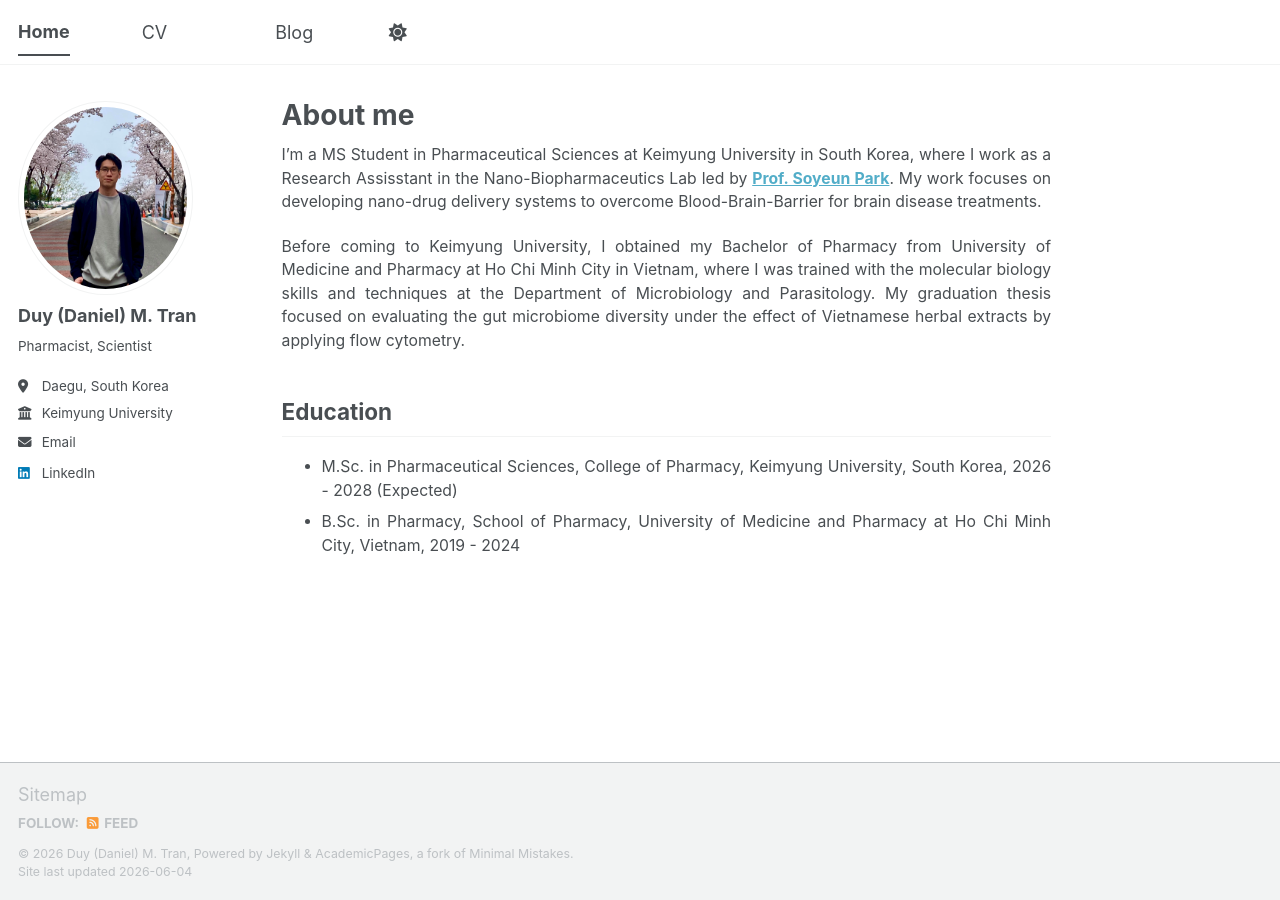
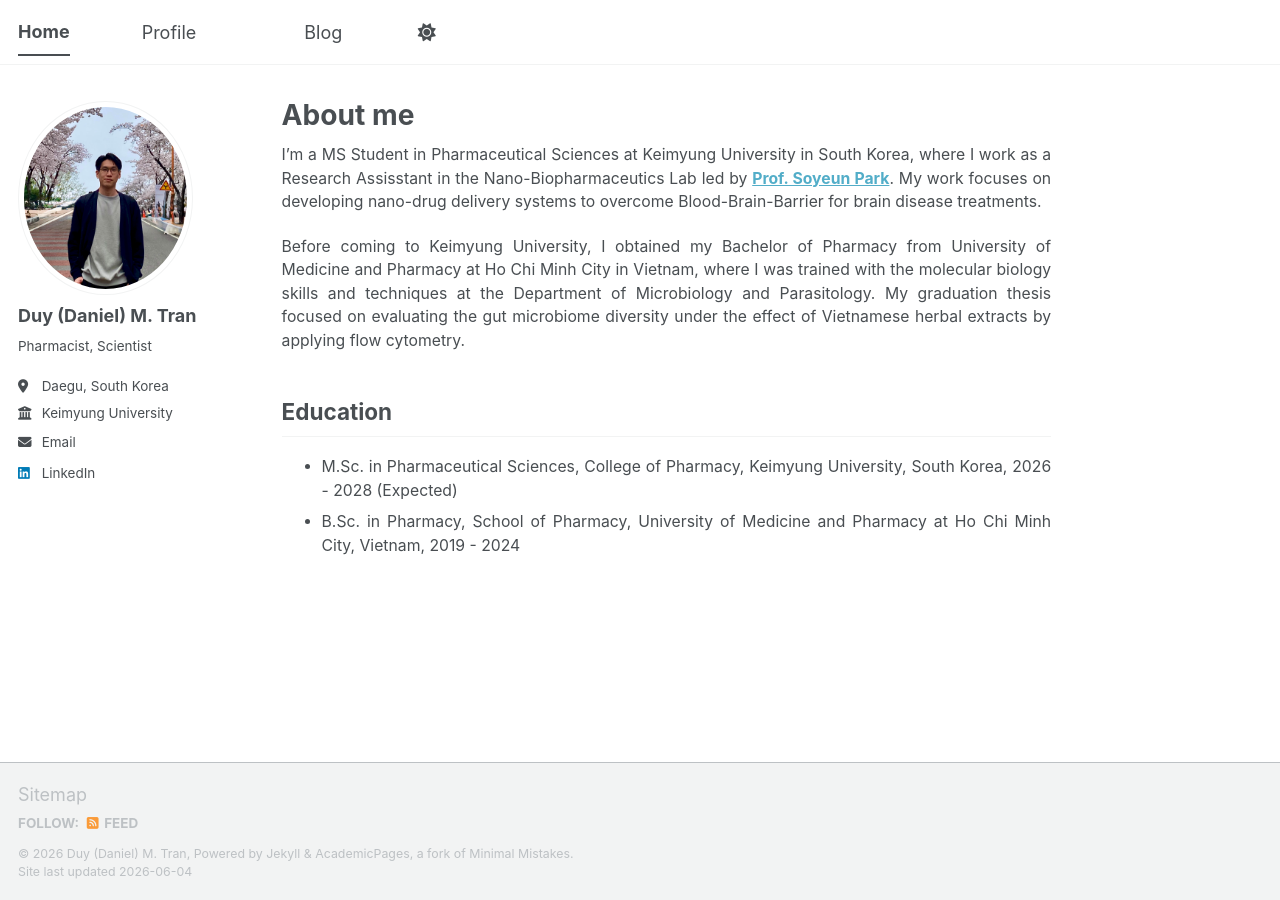
Before and after one commit to tranminhduy-git/tmduy.github.io, a Jekyll site: the page built from _pages/about.md, in a window 1280 px wide. Built offline with Jekyll 4.4.1, drawn with Linux system fonts in a browser that asks for light colours; a script bundle is joined from its source files by our own code; library files that are not in the unit come from our copies.

Commit message:
Update navigation.yml

```diff
--- a/_data/navigation.yml
+++ b/_data/navigation.yml
@@ -8,7 +8,7 @@
 #      Markdown formatted page while the second is generated using JSON.
 
 main:
-  - title: "CV"
+  - title: "Profile"
     url: /cv/
 
   #- title: "Publications"
```
